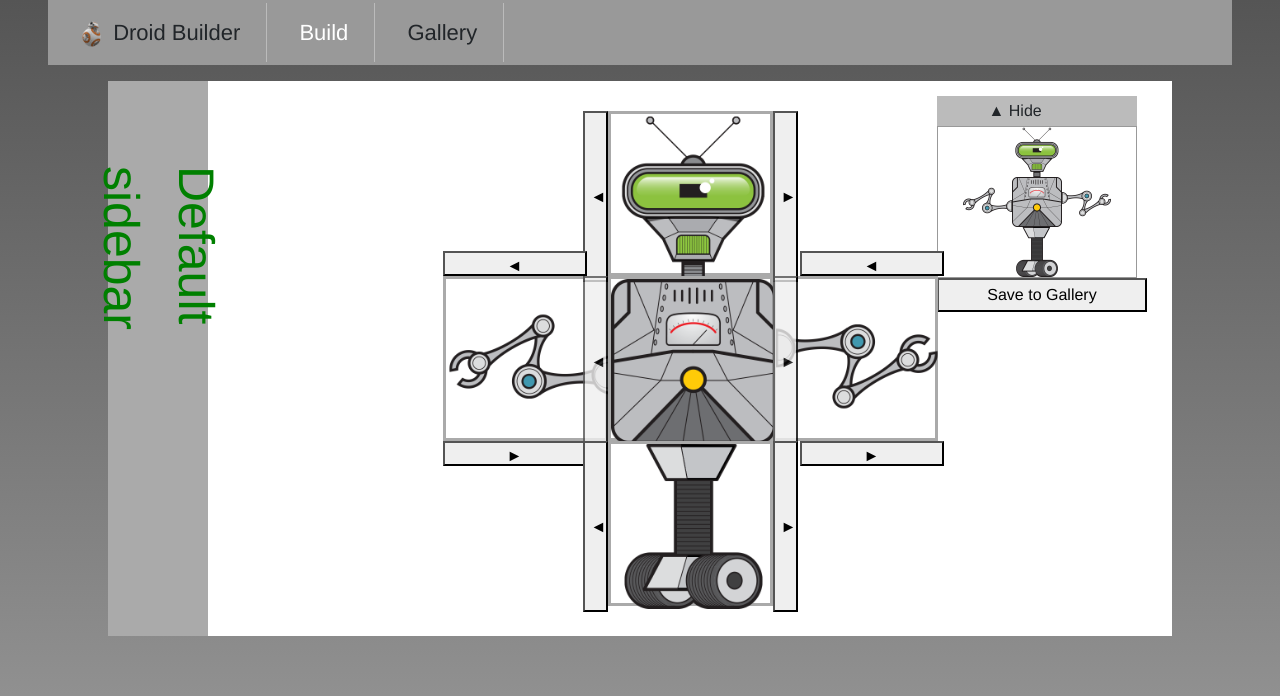
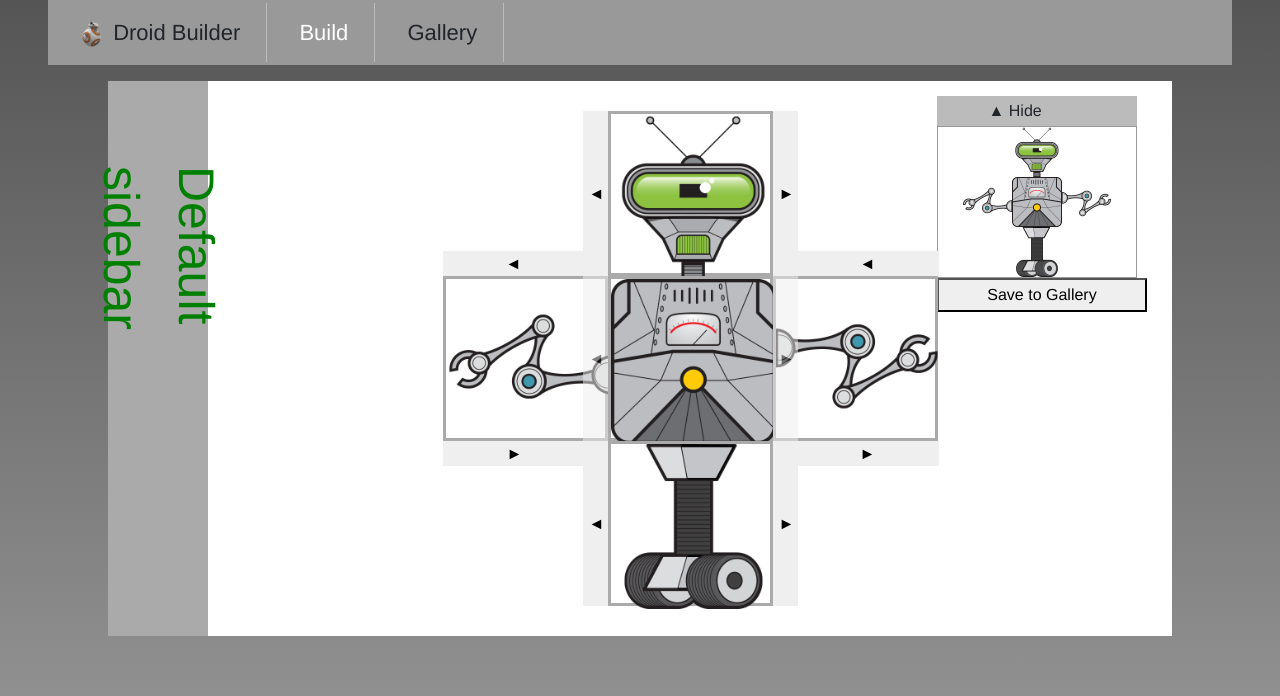
Before and after one commit to deanagan/planning-board-backend, a Vue app: page /build in a window 1280 px wide. Shown: the top 696 px of the page. Built offline with nearby package versions, Linux system fonts and the light colour scheme.

Commit message:
CSS adjustments for alignment

```diff
--- a/src/core/PartSelector.vue
+++ b/src/core/PartSelector.vue
@@ -110,15 +110,17 @@ export default Vue.extend({
 
 .center .prev-selector,
 .center .next-selector {
-  opacity: 0.8;
+  opacity: 0.5;
 }
+
 .prev-selector {
   position: absolute;
   z-index: 1;
   top: -3px;
   left: -28px;
   width: 25px;
-  height: 171px;
+  height: 165px;
+  border: 1px;
 }
 .next-selector {
   position: absolute;
@@ -126,13 +128,14 @@ export default Vue.extend({
   top: -3px;
   right: -28px;
   width: 25px;
-  height: 171px;
+  height: 165px;
+  border: 1px;
 }
 
 .left .prev-selector {
   top: -28px;
   left: -3px;
-  width: 144px;
+  width: 142px;
   height: 25px;
 }
 .left .next-selector {
@@ -144,15 +147,15 @@ export default Vue.extend({
 }
 .right .prev-selector {
   top: -28px;
-  left: 24px;
-  width: 144px;
+  left: 21px;
+  width: 142px;
   height: 25px;
 }
 .right .next-selector {
   top: auto;
   bottom: -28px;
-  left: 24px;
-  width: 144px;
+  left: 21px;
+  width: 142px;
   height: 25px;
 }
 .right .next-selector {
```
